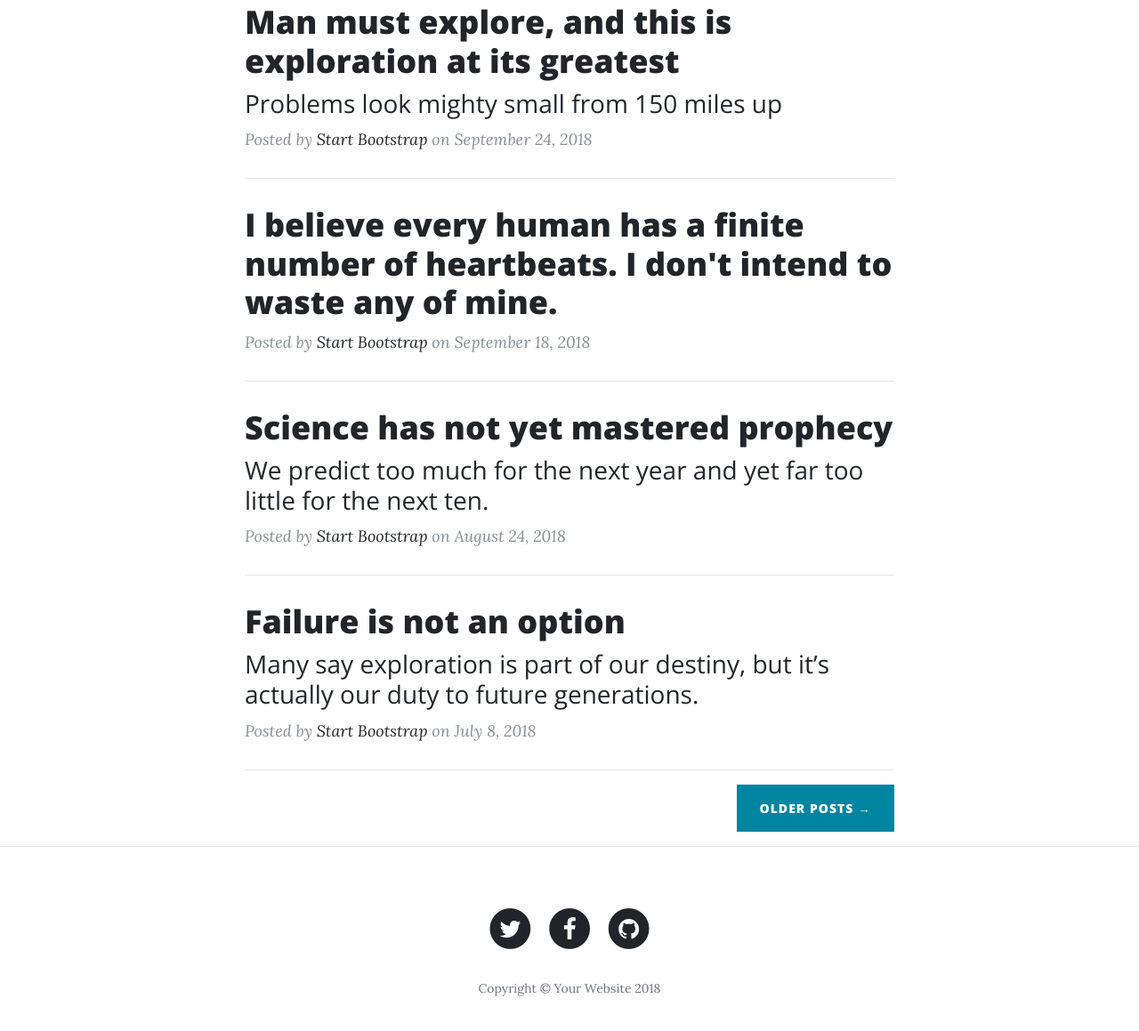
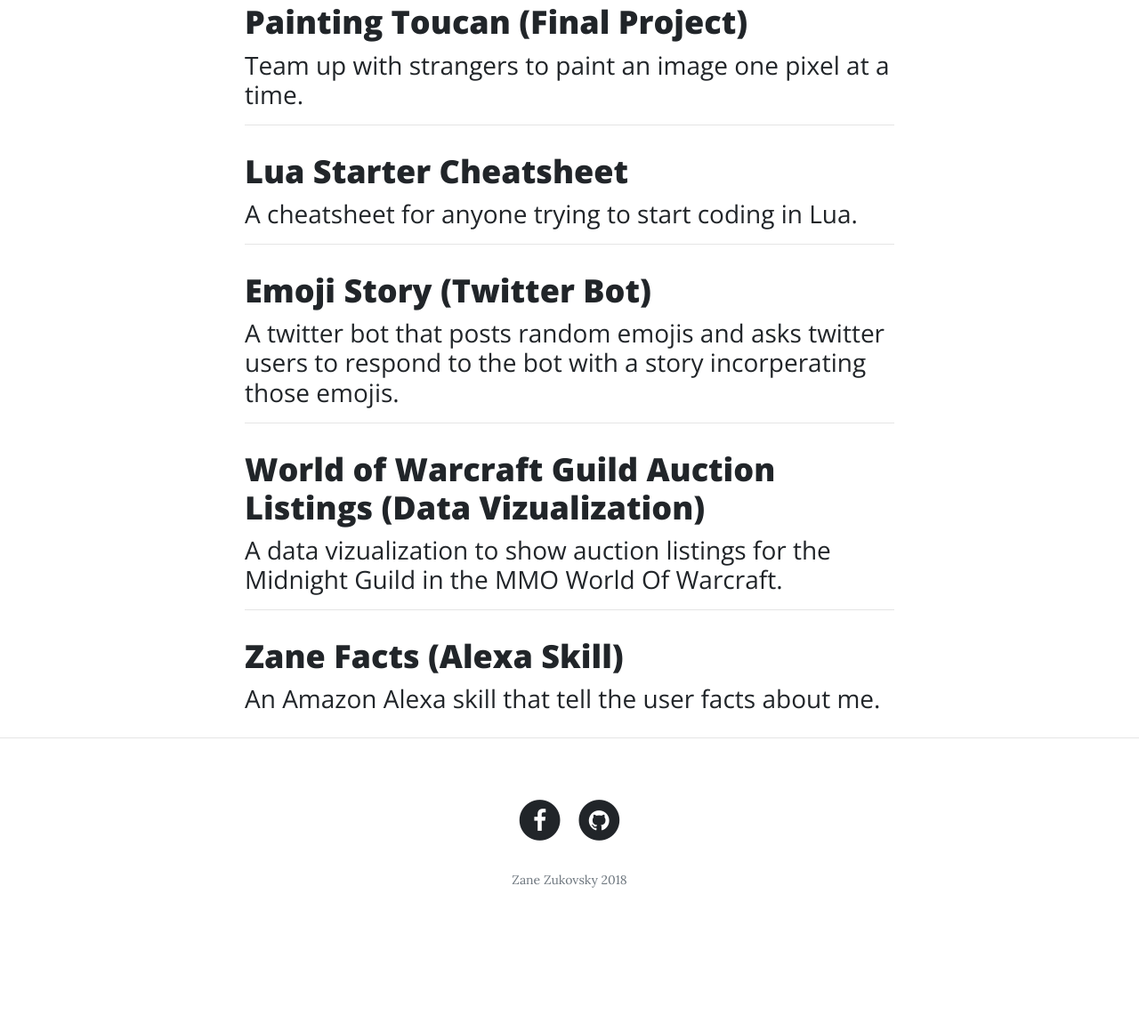
Before and after one commit to ZaneZee/IntermediateProgrammingClass, a website: page index.html in a window 1280 px wide. Shown: the part 609-1768 px from the top of the page at 89% size. After the commit the page ends 1674 px from the top, so only its background shows below. Drawn offline with nearby package versions, Linux system fonts and the light colour scheme.

Commit message:
Update from Template

```diff
--- a/index.html
+++ b/index.html
@@ -8,9 +8,9 @@
     <meta name="description" content="">
     <meta name="author" content="">
 
-    <title>Clean Blog - Start Bootstrap Theme</title>
+    <title>Zukovsky TECH 1709</title>
+    <!-- Bootstrap core CSS -->
 
-    <!-- Bootstrap core CSS -->
     <link href="vendor/bootstrap/css/bootstrap.min.css" rel="stylesheet">
 
     <!-- Custom fonts for this template -->
@@ -27,8 +27,8 @@
 
     <!-- Navigation -->
     <nav class="navbar navbar-expand-lg navbar-light fixed-top" id="mainNav">
-      <div class="container">
-        <a class="navbar-brand" href="index.html">Start Bootstrap</a>
+      <div class="container"style=" color: white">
+        <h1>Zane's Work</h1>
         <button class="navbar-toggler navbar-toggler-right" type="button" data-toggle="collapse" data-target="#navbarResponsive" aria-controls="navbarResponsive" aria-expanded="false" aria-label="Toggle navigation">
           Menu
           <i class="fa fa-bars"></i>
@@ -36,16 +36,7 @@
         <div class="collapse navbar-collapse" id="navbarResponsive">
           <ul class="navbar-nav ml-auto">
             <li class="nav-item">
-              <a class="nav-link" href="index.html">Home</a>
-            </li>
-            <li class="nav-item">
-              <a class="nav-link" href="about.html">About</a>
-            </li>
-            <li class="nav-item">
-              <a class="nav-link" href="post.html">Sample Post</a>
-            </li>
-            <li class="nav-item">
-              <a class="nav-link" href="contact.html">Contact</a>
+              <a class="nav-link" href="index.html">Back to Zane's Main Page</a>
             </li>
           </ul>
         </div>
@@ -59,8 +50,8 @@
         <div class="row">
           <div class="col-lg-8 col-md-10 mx-auto">
             <div class="site-heading">
-              <h1>Clean Blog</h1>
-              <span class="subheading">A Blog Theme by Start Bootstrap</span>
+              <h1>TECH 1709</h1>
+              <span class="subheading">Intermediate Programming</span>
             </div>
           </div>
         </div>
@@ -74,60 +65,58 @@
           <div class="post-preview">
             <a href="post.html">
               <h2 class="post-title">
-                Man must explore, and this is exploration at its greatest
+                Painting Toucan (Final Project)
               </h2>
               <h3 class="post-subtitle">
-                Problems look mighty small from 150 miles up
+                Team up with strangers to paint an image one pixel at a time.
               </h3>
             </a>
-            <p class="post-meta">Posted by
-              <a href="#">Start Bootstrap</a>
-              on September 24, 2018</p>
+          </div>
+          <hr>
+          <div class="post-preview">
+            <a href="https://zanezee.github.io/Lua-Cheat-Sheet/">
+              <h2 class="post-title">
+                Lua Starter Cheatsheet
+              </h2>
+              <h3 class="post-subtitle">
+                A cheatsheet for anyone trying to start coding in Lua.
+              </h3>
+            </a>
+          </div>
+          <hr>
+          <div class="post-preview">
+            <a href="https://twitter.com/Emoji_Tale">
+              <h2 class="post-title">
+                Emoji Story (Twitter Bot)
+              </h2>
+              <h3 class="post-subtitle">
+                A twitter bot that posts random emojis and asks twitter users to respond to the bot with a story incorperating those emojis.
+              </h3>
+            </a>
+          </div>
+          <hr>
+          <div class="post-preview">
+            <a href="https://zanezee.github.io/APIAssignmentTusman/">
+              <h2 class="post-title">
+                World of Warcraft Guild Auction Listings (Data Vizualization)
+              </h2>
+              <h3 class="post-subtitle">
+                A data vizualization to show auction listings for the Midnight Guild in the MMO World Of Warcraft.
+              </h3>
+            </a>
           </div>
           <hr>
           <div class="post-preview">
             <a href="post.html">
               <h2 class="post-title">
-                I believe every human has a finite number of heartbeats. I don't intend to waste any of mine.
-              </h2>
-            </a>
-            <p class="post-meta">Posted by
-              <a href="#">Start Bootstrap</a>
-              on September 18, 2018</p>
-          </div>
-          <hr>
-          <div class="post-preview">
-            <a href="post.html">
-              <h2 class="post-title">
-                Science has not yet mastered prophecy
+                Zane Facts (Alexa Skill)
               </h2>
               <h3 class="post-subtitle">
-                We predict too much for the next year and yet far too little for the next ten.
+                An Amazon Alexa skill that tell the user facts about me.
               </h3>
             </a>
-            <p class="post-meta">Posted by
-              <a href="#">Start Bootstrap</a>
-              on August 24, 2018</p>
           </div>
-          <hr>
-          <div class="post-preview">
-            <a href="post.html">
-              <h2 class="post-title">
-                Failure is not an option
-              </h2>
-              <h3 class="post-subtitle">
-                Many say exploration is part of our destiny, but it’s actually our duty to future generations.
-              </h3>
-            </a>
-            <p class="post-meta">Posted by
-              <a href="#">Start Bootstrap</a>
-              on July 8, 2018</p>
-          </div>
-          <hr>
           <!-- Pager -->
-          <div class="clearfix">
-            <a class="btn btn-primary float-right" href="#">Older Posts &rarr;</a>
-          </div>
         </div>
       </div>
     </div>
@@ -141,15 +130,7 @@
           <div class="col-lg-8 col-md-10 mx-auto">
             <ul class="list-inline text-center">
               <li class="list-inline-item">
-                <a href="#">
-                  <span class="fa-stack fa-lg">
-                    <i class="fa fa-circle fa-stack-2x"></i>
-                    <i class="fa fa-twitter fa-stack-1x fa-inverse"></i>
-                  </span>
-                </a>
-              </li>
-              <li class="list-inline-item">
-                <a href="#">
+                <a href="https://www.facebook.com/zane.zukovsky">
                   <span class="fa-stack fa-lg">
                     <i class="fa fa-circle fa-stack-2x"></i>
                     <i class="fa fa-facebook fa-stack-1x fa-inverse"></i>
@@ -157,7 +138,7 @@
                 </a>
               </li>
               <li class="list-inline-item">
-                <a href="#">
+                <a href="https://github.com/ZaneZee">
                   <span class="fa-stack fa-lg">
                     <i class="fa fa-circle fa-stack-2x"></i>
                     <i class="fa fa-github fa-stack-1x fa-inverse"></i>
@@ -165,7 +146,7 @@
                 </a>
               </li>
             </ul>
-            <p class="copyright text-muted">Copyright &copy; Your Website 2018</p>
+            <p class="copyright text-muted">Zane Zukovsky 2018</p>
           </div>
         </div>
       </div>
```
